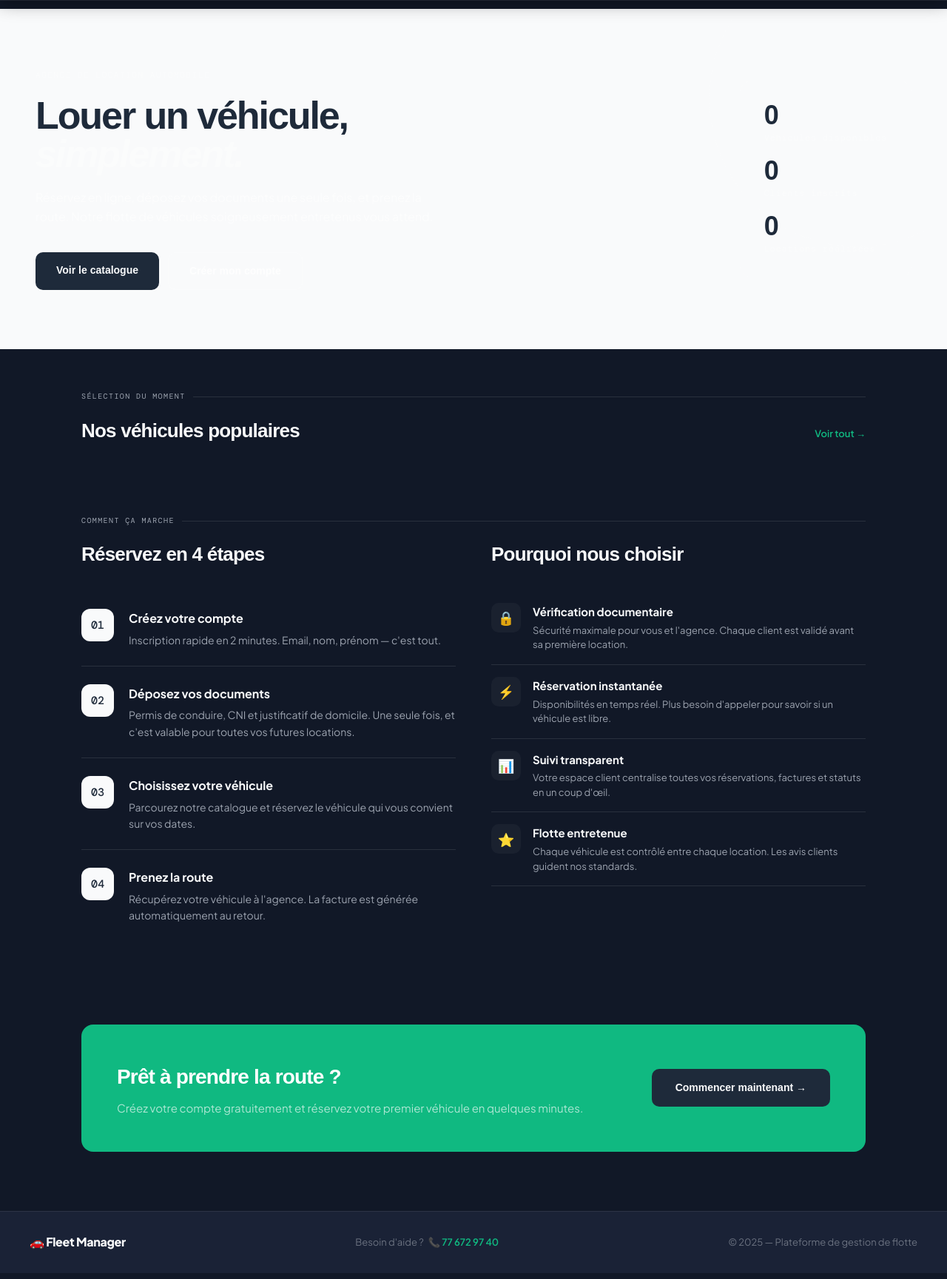
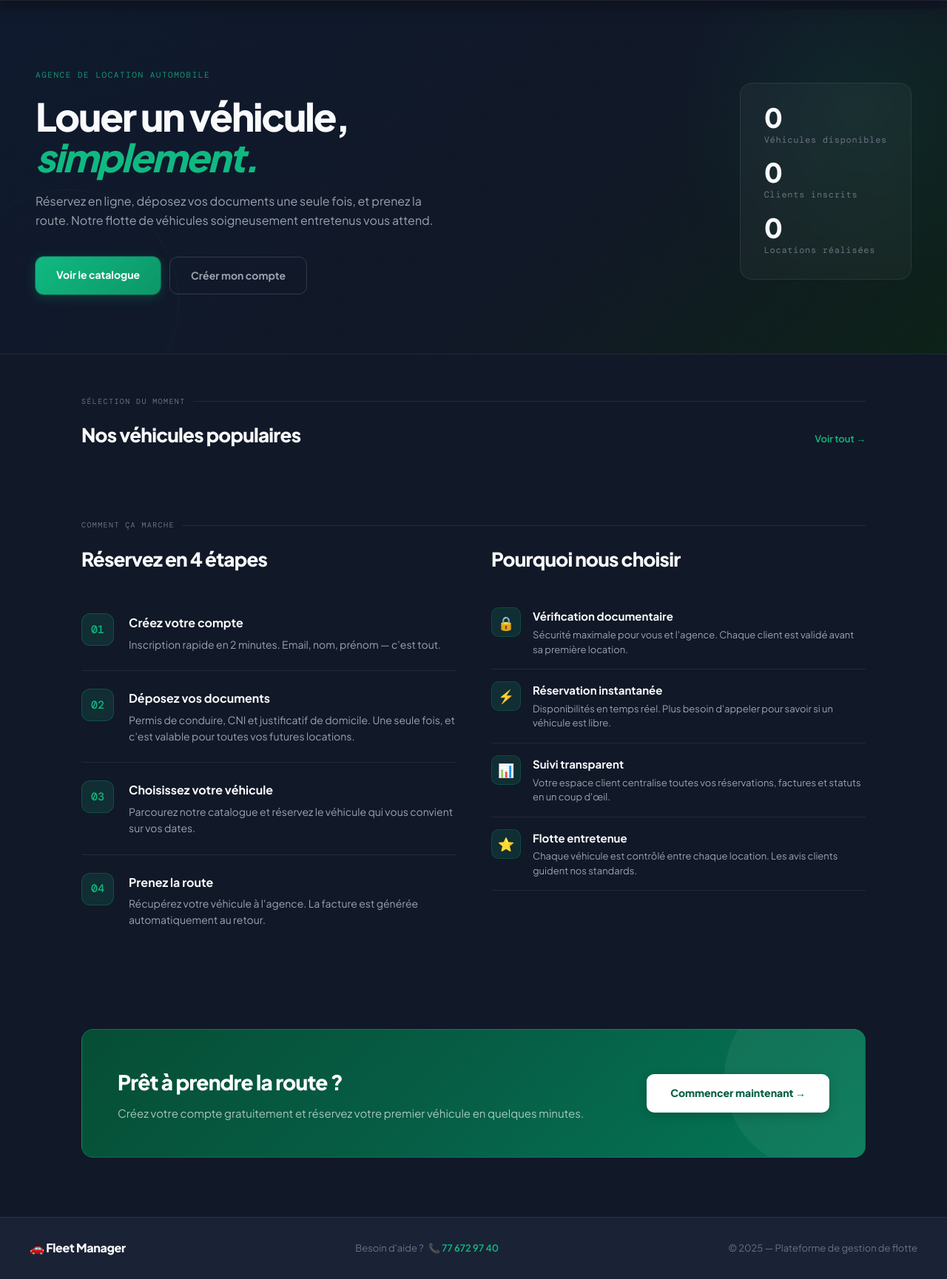
Before and after one commit to pixelelhadji0020-star/fleet-manager-V2, a Flask app: page / in a window 1280 px wide. Shown: the part 68-1797 px from the top of the page at 74% size. Run offline with Flask 3, Linux system fonts and the light colour scheme; data that the repository does not hold is empty.

Commit message:
Update index.html

```diff
--- a/templates/index.html
+++ b/templates/index.html
@@ -5,186 +5,194 @@
 <style>
 /* ── HERO ───────────────────────────────────────────── */
 .hero{
-  background:var(--ink);color:var(--paper);
-  padding:80px 48px;display:flex;align-items:center;justify-content:space-between;gap:48px;
-  position:relative;overflow:hidden;
+  background: linear-gradient(135deg, #0f1a2e 0%, #111827 60%, #0d2218 100%);
+  color: var(--text-primary);
+  padding:80px 48px; display:flex; align-items:center; justify-content:space-between; gap:48px;
+  position:relative; overflow:hidden; border-bottom: 1px solid var(--border);
+}
+.hero::before{
+  content:''; position:absolute; right:-120px; top:-120px;
+  width:500px; height:500px; border-radius:50%;
+  background: radial-gradient(circle, rgba(16,185,129,.08) 0%, transparent 70%);
+  pointer-events:none;
 }
 .hero::after{
-  content:'';position:absolute;right:-80px;top:-80px;
-  width:400px;height:400px;border-radius:50%;
-  border:1px solid rgba(255,255,255,.05);pointer-events:none;
+  content:''; position:absolute; left:-60px; bottom:-80px;
+  width:300px; height:300px; border-radius:50%;
+  border:1px solid rgba(16,185,129,.06); pointer-events:none;
 }
-.hero-content{max-width:560px;position:relative;z-index:1}
+.hero-content{max-width:560px; position:relative; z-index:1}
 .hero-label{
-  font-family:'DM Mono',monospace;font-size:11px;letter-spacing:.14em;
-  text-transform:uppercase;color:rgba(255,255,255,.4);margin-bottom:20px;
+  font-family:'DM Mono',monospace; font-size:11px; letter-spacing:.14em;
+  text-transform:uppercase; color:var(--accent); margin-bottom:20px;
+  opacity:.8;
 }
 .hero-title{
-  font-family:'Syne',sans-serif;font-size:52px;font-weight:800;
-  letter-spacing:-.04em;line-height:1;margin-bottom:20px;
+  font-size:52px; font-weight:800;
+  letter-spacing:-.04em; line-height:1.05; margin-bottom:20px;
+  color: var(--text-primary);
 }
-.hero-title em{color:rgba(255,255,255,.4);font-style:italic}
-.hero-sub{font-size:16px;color:rgba(255,255,255,.6);line-height:1.6;margin-bottom:36px}
-.hero-actions{display:flex;gap:12px;flex-wrap:wrap}
+.hero-title em{ color: var(--accent); font-style:italic }
+.hero-sub{ font-size:16px; color: var(--text-secondary); line-height:1.6; margin-bottom:36px }
+.hero-actions{ display:flex; gap:12px; flex-wrap:wrap }
 .hero-btn{
-  padding:13px 28px;border-radius:10px;font-weight:700;font-size:14px;
-  font-family:'Instrument Sans',sans-serif;cursor:pointer;transition:all .15s;
+  padding:13px 28px; border-radius:11px; font-weight:700; font-size:14px;
+  font-family:'Plus Jakarta Sans',sans-serif; cursor:pointer; transition:all .18s;
+  display:inline-block;
 }
-.hero-btn-primary{background:var(--paper);color:var(--ink)}
-.hero-btn-primary:hover{background:#e8e5e0}
-.hero-btn-outline{background:transparent;color:rgba(255,255,255,.8);border:1.5px solid rgba(255,255,255,.2)}
-.hero-btn-outline:hover{border-color:rgba(255,255,255,.5);color:#fff}
+.hero-btn-primary{
+  background: linear-gradient(135deg, var(--accent) 0%, #0d9668 100%);
+  color:#fff;
+  box-shadow: 0 0 0 1px rgba(16,185,129,.4), 0 4px 16px rgba(16,185,129,.22);
+}
+.hero-btn-primary:hover{
+  transform:translateY(-1px);
+  box-shadow: 0 0 0 1px rgba(16,185,129,.5), 0 6px 22px rgba(16,185,129,.3);
+}
+.hero-btn-outline{
+  background:transparent; color:var(--text-secondary);
+  border:1px solid var(--border-hover);
+}
+.hero-btn-outline:hover{ border-color:var(--accent); color:var(--text-primary); }
 
 .hero-stats{
-  display:flex;flex-direction:column;gap:16px;
-  background:rgba(255,255,255,.06);border:1px solid rgba(255,255,255,.08);
-  border-radius:16px;padding:28px 32px;min-width:220px;position:relative;z-index:1;
+  display:flex; flex-direction:column; gap:16px;
+  background: rgba(255,255,255,.04);
+  border:1px solid var(--border);
+  border-radius:16px; padding:28px 32px; min-width:220px;
+  position:relative; z-index:1;
+  backdrop-filter: blur(10px);
 }
-.hero-stat-val{font-family:'Syne',sans-serif;font-size:36px;font-weight:800;letter-spacing:-.04em;line-height:1}
-.hero-stat-label{font-size:12px;color:rgba(255,255,255,.4);margin-top:3px;font-family:'DM Mono',monospace;letter-spacing:.06em}
+.hero-stat-val{
+  font-size:36px; font-weight:800; letter-spacing:-.04em; line-height:1;
+  color: var(--text-primary);
+}
+.hero-stat-label{
+  font-size:12px; color:var(--text-muted); margin-top:3px;
+  font-family:'DM Mono',monospace; letter-spacing:.06em;
+}
 
 /* ── SECTION LABEL ──────────────────────────────────── */
 .section-label-outer{
-  font-family:'DM Mono',monospace;font-size:10px;letter-spacing:.14em;
-  text-transform:uppercase;color:var(--ink-40);margin-bottom:16px;
-  display:flex;align-items:center;gap:10px;
+  font-family:'DM Mono',monospace; font-size:10px; letter-spacing:.14em;
+  text-transform:uppercase; color:var(--text-muted); margin-bottom:16px;
+  display:flex; align-items:center; gap:10px;
 }
-.section-label-outer::after{content:'';flex:1;height:1px;background:var(--ink-15)}
+.section-label-outer::after{ content:''; flex:1; height:1px; background:var(--border) }
 
 /* ── VEHICLE CARDS ──────────────────────────────────── */
 .vcard{
-  background:#fff;border:1px solid var(--ink-15);border-radius:14px;
-  overflow:hidden;transition:all .2s;display:flex;flex-direction:column;
+  background: var(--bg-card);
+  border:1px solid var(--border); border-radius:14px;
+  overflow:hidden; transition:all .2s; display:flex; flex-direction:column;
 }
-.vcard:hover{transform:translateY(-3px);box-shadow:0 8px 32px rgba(0,0,0,.07)}
+.vcard:hover{
+  transform:translateY(-3px);
+  border-color: var(--border-hover);
+  box-shadow: 0 12px 40px rgba(0,0,0,.4);
+}
 .vcard-img{
-  height:180px;background:var(--ink-07);
-  display:flex;align-items:center;justify-content:center;
-  font-size:56px;border-bottom:1px solid var(--ink-15);
+  height:180px; background: var(--bg-elevated);
+  display:flex; align-items:center; justify-content:center;
+  font-size:56px; border-bottom:1px solid var(--border);
 }
-.vcard-body{padding:20px;flex:1;display:flex;flex-direction:column}
+.vcard-body{ padding:20px; flex:1; display:flex; flex-direction:column }
 .vcard-cat{
-  font-family:'DM Mono',monospace;font-size:9px;letter-spacing:.1em;
-  text-transform:uppercase;color:var(--ink-40);margin-bottom:6px;
+  font-family:'DM Mono',monospace; font-size:9px; letter-spacing:.1em;
+  text-transform:uppercase; color:var(--text-muted); margin-bottom:6px;
 }
-.vcard-title{font-family:'Syne',sans-serif;font-size:17px;font-weight:700;margin-bottom:4px}
-.vcard-rating{font-size:12px;color:var(--ink-70);display:flex;align-items:center;gap:4px;margin-bottom:12px}
-.vcard-specs{display:flex;gap:8px;flex-wrap:wrap;margin-bottom:16px}
+.vcard-title{ font-size:17px; font-weight:700; margin-bottom:4px; color:var(--text-primary); }
+.vcard-rating{ font-size:12px; color:var(--text-secondary); display:flex; align-items:center; gap:4px; margin-bottom:12px }
+.vcard-specs{ display:flex; gap:8px; flex-wrap:wrap; margin-bottom:16px }
 .spec-tag{
-  font-size:11px;padding:3px 8px;border-radius:6px;
-  background:var(--ink-07);color:var(--ink-70);border:1px solid var(--ink-15);
+  font-size:11px; padding:3px 8px; border-radius:6px;
+  background: var(--bg-elevated); color:var(--text-secondary); border:1px solid var(--border);
 }
 .vcard-footer{
-  margin-top:auto;display:flex;align-items:center;justify-content:space-between;
-  padding-top:14px;border-top:1px solid var(--ink-15);
+  margin-top:auto; display:flex; align-items:center; justify-content:space-between;
+  padding-top:14px; border-top:1px solid var(--border);
 }
-.vcard-price{font-family:'Syne',sans-serif;font-size:22px;font-weight:800;letter-spacing:-.03em}
-.vcard-price span{font-family:'Instrument Sans',sans-serif;font-size:12px;font-weight:400;color:var(--ink-40)}
+.vcard-price{ font-size:22px; font-weight:800; letter-spacing:-.03em; color:var(--text-primary); }
+.vcard-price span{ font-size:12px; font-weight:400; color:var(--text-muted) }
 
-/* grille véhicules : 3 → 2 → 1 */
-.vehicles-grid{
-  display:grid;
-  grid-template-columns:repeat(3,1fr);
-  gap:20px;
-}
+.vehicles-grid{ display:grid; grid-template-columns:repeat(3,1fr); gap:20px; }
 
 /* ── HOW IT WORKS ───────────────────────────────────── */
-.how-step{display:flex;gap:20px;align-items:flex-start;padding:24px 0;border-bottom:1px solid var(--ink-15)}
-.how-step:last-child{border-bottom:none}
+.how-step{
+  display:flex; gap:20px; align-items:flex-start;
+  padding:24px 0; border-bottom:1px solid var(--border);
+}
+.how-step:last-child{ border-bottom:none }
 .how-num{
-  width:44px;height:44px;border-radius:12px;background:var(--ink);
-  color:var(--paper);font-family:'DM Mono',monospace;font-size:15px;font-weight:500;
-  display:flex;align-items:center;justify-content:center;flex-shrink:0;
+  width:44px; height:44px; border-radius:12px;
+  background: var(--accent-dim); border:1px solid rgba(16,185,129,.25);
+  color:var(--accent); font-family:'DM Mono',monospace; font-size:15px; font-weight:500;
+  display:flex; align-items:center; justify-content:center; flex-shrink:0;
 }
-.how-title{font-weight:700;font-size:16px;margin-bottom:4px}
-.how-desc{font-size:14px;color:var(--ink-70);line-height:1.6}
+.how-title{ font-weight:700; font-size:16px; margin-bottom:4px; color:var(--text-primary); }
+.how-desc{ font-size:14px; color:var(--text-secondary); line-height:1.6 }
 
-/* grille "comment / pourquoi" : 2 colonnes → 1 */
-.how-grid{
-  display:grid;
-  grid-template-columns:1fr 1fr;
-  gap:48px;
-  align-items:start;
-}
+.how-grid{ display:grid; grid-template-columns:1fr 1fr; gap:48px; align-items:start; }
 
 /* ── CTA BAND ───────────────────────────────────────── */
 .cta-band{
-  background:var(--accent);color:#fff;
-  border-radius:16px;padding:48px;margin:48px 0;
-  display:flex;align-items:center;justify-content:space-between;gap:32px;
+  background: linear-gradient(135deg, #064e35 0%, #065f46 50%, #047857 100%);
+  border: 1px solid rgba(16,185,129,.3);
+  border-radius:16px; padding:48px; margin:48px 0;
+  display:flex; align-items:center; justify-content:space-between; gap:32px;
+  position:relative; overflow:hidden;
 }
-.cta-title{font-family:'Syne',sans-serif;font-size:28px;font-weight:800;letter-spacing:-.03em;margin-bottom:8px}
-.cta-sub{font-size:15px;color:rgba(255,255,255,.65);line-height:1.5}
+.cta-band::before{
+  content:''; position:absolute; right:-60px; top:-60px;
+  width:250px; height:250px; border-radius:50%;
+  background: rgba(255,255,255,.05); pointer-events:none;
+}
+.cta-title{ font-size:28px; font-weight:800; letter-spacing:-.03em; margin-bottom:8px; color:#fff; }
+.cta-sub{ font-size:15px; color:rgba(255,255,255,.65); line-height:1.5 }
 .cta-btn{
-  white-space:nowrap;padding:14px 32px;border-radius:10px;
-  background:var(--paper);color:var(--ink);font-weight:700;font-size:14px;
-  font-family:'Instrument Sans',sans-serif;cursor:pointer;transition:all .15s;flex-shrink:0;
+  white-space:nowrap; padding:14px 32px; border-radius:10px;
+  background:#fff; color:#065f46; font-weight:800; font-size:14px;
+  font-family:'Plus Jakarta Sans',sans-serif; cursor:pointer; transition:all .18s;
+  flex-shrink:0; display:inline-block;
+  box-shadow: 0 4px 14px rgba(0,0,0,.2);
 }
-.cta-btn:hover{background:#e8e5e0}
+.cta-btn:hover{ transform:translateY(-1px); box-shadow: 0 6px 20px rgba(0,0,0,.3); }
 
-/* ═══════════════════════════════════════════════════════
-   RESPONSIVE — TABLETTE  (≤ 900 px)
-   ═══════════════════════════════════════════════════════ */
-@media(max-width:900px){
-  .hero{
-    padding:56px 32px;
-    flex-direction:column;
-    align-items:flex-start;
-    gap:32px;
-  }
-  .hero-title{font-size:40px}
-  .hero-stats{
-    width:100%;
-    flex-direction:row;
-    flex-wrap:wrap;
-    gap:12px;
-    padding:20px 24px;
-    min-width:0;
-  }
-  .hero-stats > div{flex:1;min-width:120px}
-  .hero-stat-val{font-size:28px}
-
-  .vehicles-grid{grid-template-columns:repeat(2,1fr)}
-
-  .how-grid{
-    grid-template-columns:1fr;
-    gap:32px;
-  }
-
-  .cta-band{
-    flex-direction:column;
-    align-items:flex-start;
-    padding:32px;
-    gap:20px;
-  }
-  .cta-btn{width:100%;text-align:center}
+/* ── FEATURE ICONS ──────────────────────────────────── */
+.feature-icon{
+  width:40px; height:40px; border-radius:10px;
+  background: var(--accent-dim); border:1px solid rgba(16,185,129,.2);
+  display:flex; align-items:center; justify-content:center; font-size:18px; flex-shrink:0;
 }
 
-/* ═══════════════════════════════════════════════════════
-   RESPONSIVE — MOBILE  (≤ 560 px)
-   ═══════════════════════════════════════════════════════ */
+/* ── RESPONSIVE ─────────────────────────────────────── */
+@media(max-width:900px){
+  .hero{ padding:56px 32px; flex-direction:column; align-items:flex-start; gap:32px; }
+  .hero-title{ font-size:40px }
+  .hero-stats{ width:100%; flex-direction:row; flex-wrap:wrap; gap:12px; padding:20px 24px; min-width:0; }
+  .hero-stats > div{ flex:1; min-width:120px }
+  .hero-stat-val{ font-size:28px }
+  .vehicles-grid{ grid-template-columns:repeat(2,1fr) }
+  .how-grid{ grid-template-columns:1fr; gap:32px; }
+  .cta-band{ flex-direction:column; align-items:flex-start; padding:32px; gap:20px; }
+  .cta-btn{ width:100%; text-align:center }
+}
 @media(max-width:560px){
-  .hero{padding:40px 20px;gap:28px}
-  .hero-title{font-size:32px}
-  .hero-sub{font-size:14px;margin-bottom:24px}
-  .hero-actions{flex-direction:column;gap:10px}
-  .hero-btn{width:100%;text-align:center;padding:14px 20px}
-  .hero-stats{gap:8px;padding:16px}
-  .hero-stats > div{min-width:calc(50% - 4px)}
-  .hero-stat-val{font-size:24px}
-
-  .vehicles-grid{grid-template-columns:1fr}
-
-  .section-label-outer{font-size:9px}
-
-  .how-num{width:36px;height:36px;font-size:13px;border-radius:9px}
-  .how-title{font-size:14px}
-
-  .cta-band{padding:24px 20px;border-radius:12px;margin:32px 0}
-  .cta-title{font-size:22px}
-  .cta-sub{font-size:13px}
-
-  .container{padding-left:20px;padding-right:20px}
+  .hero{ padding:40px 20px; gap:28px }
+  .hero-title{ font-size:32px }
+  .hero-sub{ font-size:14px; margin-bottom:24px }
+  .hero-actions{ flex-direction:column; gap:10px }
+  .hero-btn{ width:100%; text-align:center; padding:14px 20px }
+  .hero-stats{ gap:8px; padding:16px }
+  .hero-stats > div{ min-width:calc(50% - 4px) }
+  .hero-stat-val{ font-size:24px }
+  .vehicles-grid{ grid-template-columns:1fr }
+  .how-num{ width:36px; height:36px; font-size:13px; border-radius:9px }
+  .how-title{ font-size:14px }
+  .cta-band{ padding:24px 20px; border-radius:12px; margin:32px 0 }
+  .cta-title{ font-size:22px }
+  .cta-sub{ font-size:13px }
+  .container{ padding-left:20px; padding-right:20px }
 }
 </style>
 {% endblock %}
@@ -223,7 +231,7 @@
   <section style="padding:56px 0 0">
     <div class="section-label-outer">Sélection du moment</div>
     <div style="display:flex;justify-content:space-between;align-items:baseline;margin-bottom:28px;flex-wrap:wrap;gap:8px">
-      <h2 style="font-family:'Syne',sans-serif;font-size:26px;font-weight:800;letter-spacing:-.03em">Nos véhicules populaires</h2>
+      <h2 style="font-size:26px;font-weight:800;letter-spacing:-.03em;color:var(--text-primary)">Nos véhicules populaires</h2>
       <a href="/catalogue" style="font-size:13px;font-weight:600;color:var(--accent)">Voir tout →</a>
     </div>
     <div class="vehicles-grid">
@@ -244,7 +252,7 @@
           <div class="vcard-rating">
             <span class="star">★</span>
             {{ v.avg_note if v.avg_note else '—' }}
-            <span style="color:var(--ink-40)">({{ v.total_rentals }} locations)</span>
+            <span style="color:var(--text-muted)">({{ v.total_rentals }} locations)</span>
           </div>
           <div class="vcard-specs">
             <span class="spec-tag">{{ v.fuel }}</span>
@@ -267,7 +275,7 @@
     <div class="section-label-outer">Comment ça marche</div>
     <div class="how-grid">
       <div>
-        <h2 style="font-family:'Syne',sans-serif;font-size:26px;font-weight:800;letter-spacing:-.03em;margin-bottom:28px">Réservez en 4 étapes</h2>
+        <h2 style="font-size:26px;font-weight:800;letter-spacing:-.03em;margin-bottom:28px;color:var(--text-primary)">Réservez en 4 étapes</h2>
         <div class="how-step">
           <div class="how-num">01</div>
           <div><div class="how-title">Créez votre compte</div><div class="how-desc">Inscription rapide en 2 minutes. Email, nom, prénom — c'est tout.</div></div>
@@ -286,7 +294,7 @@
         </div>
       </div>
       <div>
-        <h2 style="font-family:'Syne',sans-serif;font-size:26px;font-weight:800;letter-spacing:-.03em;margin-bottom:28px">Pourquoi nous choisir</h2>
+        <h2 style="font-size:26px;font-weight:800;letter-spacing:-.03em;margin-bottom:28px;color:var(--text-primary)">Pourquoi nous choisir</h2>
         {% set features = [
           ('🔒', 'Vérification documentaire', 'Sécurité maximale pour vous et l\'agence. Chaque client est validé avant sa première location.'),
           ('⚡', 'Réservation instantanée', 'Disponibilités en temps réel. Plus besoin d\'appeler pour savoir si un véhicule est libre.'),
@@ -294,11 +302,11 @@
           ('⭐', 'Flotte entretenue', 'Chaque véhicule est contrôlé entre chaque location. Les avis clients guident nos standards.'),
         ] %}
         {% for icon, title, desc in features %}
-        <div style="display:flex;gap:16px;align-items:flex-start;padding:16px 0;border-bottom:1px solid var(--ink-15)">
-          <div style="width:40px;height:40px;border-radius:10px;background:var(--ink-07);display:flex;align-items:center;justify-content:center;font-size:18px;flex-shrink:0">{{ icon }}</div>
+        <div style="display:flex;gap:16px;align-items:flex-start;padding:16px 0;border-bottom:1px solid var(--border)">
+          <div class="feature-icon">{{ icon }}</div>
           <div>
-            <div style="font-weight:700;font-size:15px;margin-bottom:3px">{{ title }}</div>
-            <div style="font-size:13px;color:var(--ink-70);line-height:1.5">{{ desc }}</div>
+            <div style="font-weight:700;font-size:15px;margin-bottom:3px;color:var(--text-primary)">{{ title }}</div>
+            <div style="font-size:13px;color:var(--text-secondary);line-height:1.5">{{ desc }}</div>
           </div>
         </div>
         {% endfor %}
@@ -308,11 +316,11 @@
 
   <!-- CTA -->
   <div class="cta-band">
-    <div>
+    <div style="position:relative;z-index:1">
       <div class="cta-title">Prêt à prendre la route ?</div>
       <div class="cta-sub">Créez votre compte gratuitement et réservez votre premier véhicule en quelques minutes.</div>
     </div>
-    <a href="/inscription" class="cta-btn">Commencer maintenant →</a>
+    <a href="/inscription" class="cta-btn" style="position:relative;z-index:1">Commencer maintenant →</a>
   </div>
 
 </div>
```
